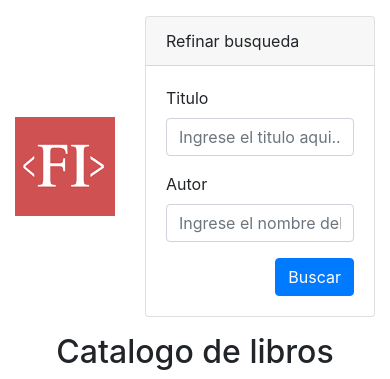
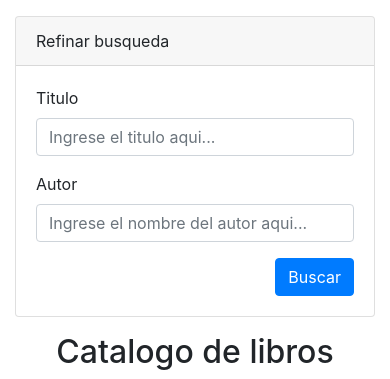
Before and after one commit to aesanchez/php_project, a PHP site: page /mvc/ in a window 390 px wide. Shown: the part 56-435 px from the top of the page. Run offline with PHP 8.4, Linux system fonts and the light colour scheme; data that the repository does not hold is empty.

Commit message:
responsiveness

```diff
--- a/app/views/index.php
+++ b/app/views/index.php
@@ -39,10 +39,10 @@
 
         <!-- Busqueda-->
         <div class="row mb-3">
-            <div class="col-4" style="display: flex;flex-direction: column;justify-content: center">
-                    <img src="<?php echo URL_PATH;?>/img/logo-info.png" style="width: 100%; height: auto;"/>
+            <div class="col-4 d-none d-md-block" style="position: relative;">
+                    <img src="<?php echo URL_PATH;?>/img/logo-info.png" style="position: absolute;top: 0;bottom: 0;left: 0;right: 0;width: 85%;height: auto;margin: auto;"/>
             </div>
-            <div class="col-8">
+            <div class="col">
                 <div class="card">
                     <div class="card-header">
                         Refinar busqueda
@@ -80,6 +80,7 @@
                         echo "</p>";
                     }
                 ?>
+                <div class="table-responsive">
                 <table class="table table-bordered">
                     <thead class="thead-dark">
                         <tr>
@@ -106,6 +107,7 @@
                         ?>
                     </tbody>
                 </table>
+                </div>
                 <div class="text-center">
                     <?php
                         //paginacion
```
